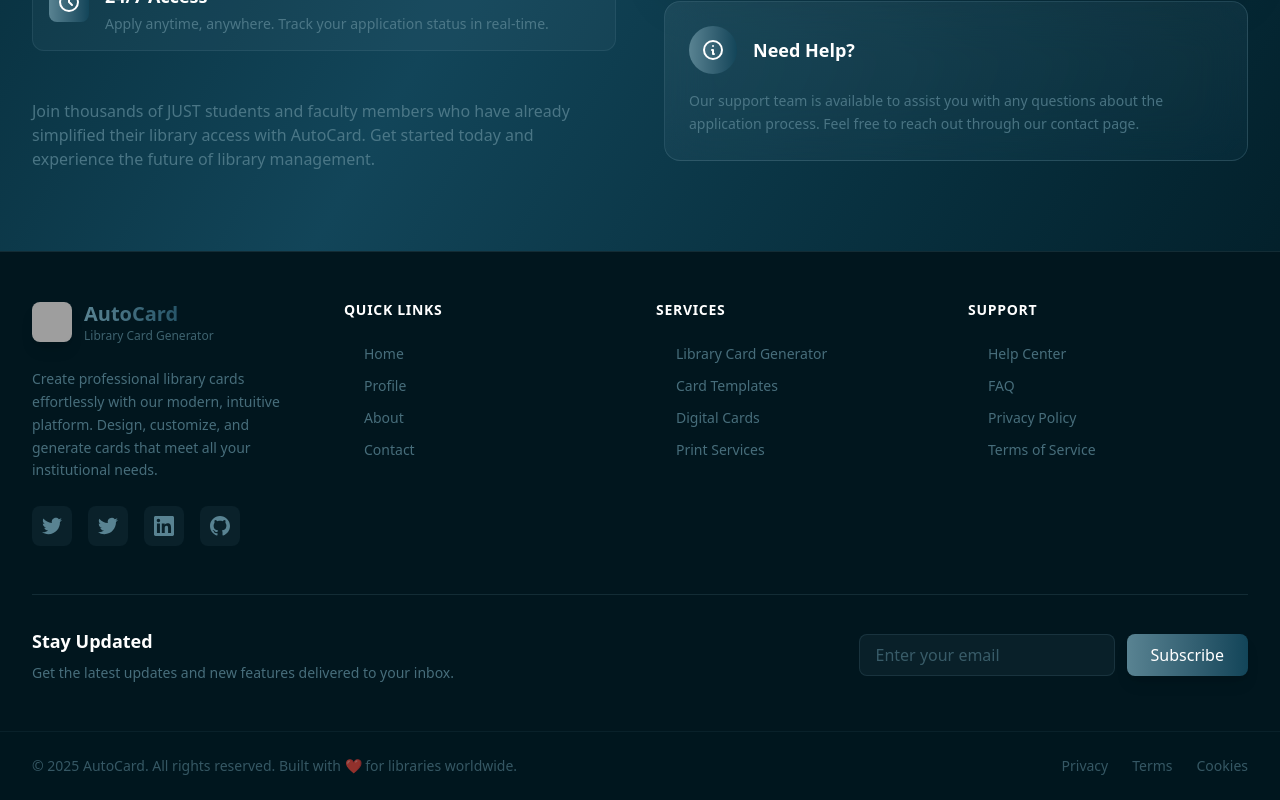
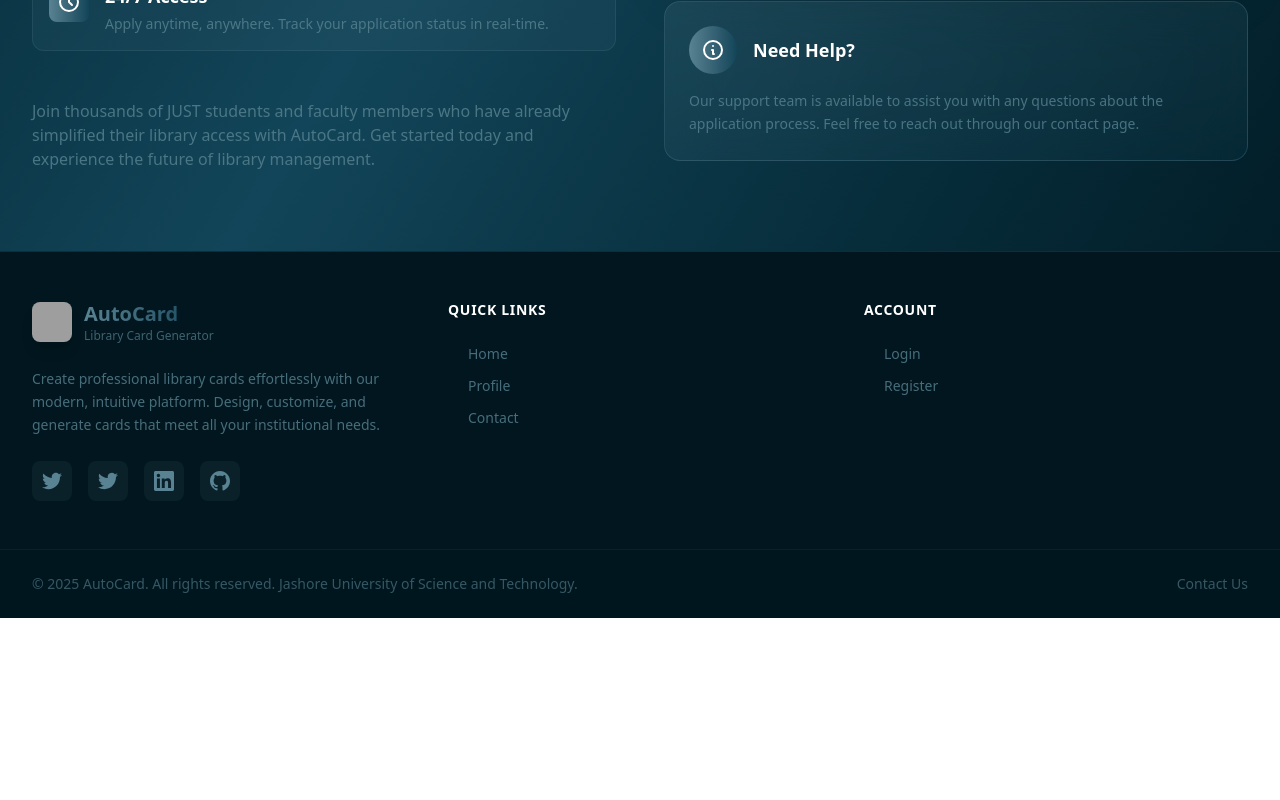
Before and after one commit to DurjoyGH/AutoCard, a React (Vite) app in the folder Frontend/: page / in a window 1280 px wide. Shown: the part 1461-2261 px from the top of the page. After the commit the page ends 2079 px from the top, so only its background shows below. Built offline with nearby package versions, Linux system fonts and the light colour scheme; grey boxes are pictures that could not be loaded.

Commit message:
footer design changed

```diff
--- a/Frontend/src/components/Navigation/Footer.jsx
+++ b/Frontend/src/components/Navigation/Footer.jsx
@@ -7,22 +7,12 @@ const Footer = () => {
   const quickLinks = [
     { name: 'Home', path: '/' },
     { name: 'Profile', path: '/profile' },
-    { name: 'About', path: '/about' },
     { name: 'Contact', path: '/contact' },
   ];
 
-  const services = [
-    { name: 'Library Card Generator', path: '/generate' },
-    { name: 'Card Templates', path: '/templates' },
-    { name: 'Digital Cards', path: '/digital' },
-    { name: 'Print Services', path: '/print' },
-  ];
-
-  const support = [
-    { name: 'Help Center', path: '/help' },
-    { name: 'FAQ', path: '/faq' },
-    { name: 'Privacy Policy', path: '/privacy' },
-    { name: 'Terms of Service', path: '/terms' },
+  const authLinks = [
+    { name: 'Login', path: '/login' },
+    { name: 'Register', path: '/register' },
   ];
 
   const socialLinks = [
@@ -52,7 +42,7 @@ const Footer = () => {
     <footer className="bg-[#01161e] border-t border-[#598392]/20">
       {/* Main Footer Content */}
       <div className="max-w-7xl mx-auto px-4 sm:px-6 lg:px-8 py-12">
-        <div className="grid grid-cols-1 md:grid-cols-2 lg:grid-cols-4 gap-8">
+        <div className="grid grid-cols-1 md:grid-cols-2 lg:grid-cols-3 gap-8">
 
           {/* Brand Section */}
           <div className="col-span-1 lg:col-span-1">
@@ -121,72 +111,26 @@ const Footer = () => {
             </ul>
           </div>
 
-          {/* Services */}
+          {/* Auth Links */}
           <div>
             <h3 className="text-white font-semibold text-sm uppercase tracking-wider mb-6">
-              Services
+              Account
             </h3>
             <ul className="space-y-3">
-              {services.map((service) => (
-                <li key={service.name}>
+              {authLinks.map((link) => (
+                <li key={link.name}>
                   <Link
-                    to={service.path}
+                    to={link.path}
                     className="text-[#598392]/80 hover:text-white transition-colors duration-200 text-sm flex items-center group"
                   >
                     <svg className="w-3 h-3 mr-2 opacity-0 group-hover:opacity-100 transition-opacity duration-200" fill="currentColor" viewBox="0 0 20 20">
                       <path fillRule="evenodd" d="M7.293 14.707a1 1 0 010-1.414L10.586 10 7.293 6.707a1 1 0 011.414-1.414l4 4a1 1 0 010 1.414l-4 4a1 1 0 01-1.414 0z" clipRule="evenodd" />
                     </svg>
-                    {service.name}
+                    {link.name}
                   </Link>
                 </li>
               ))}
             </ul>
-          </div>
-
-          {/* Support */}
-          <div>
-            <h3 className="text-white font-semibold text-sm uppercase tracking-wider mb-6">
-              Support
-            </h3>
-            <ul className="space-y-3">
-              {support.map((item) => (
-                <li key={item.name}>
-                  <Link
-                    to={item.path}
-                    className="text-[#598392]/80 hover:text-white transition-colors duration-200 text-sm flex items-center group"
-                  >
-                    <svg className="w-3 h-3 mr-2 opacity-0 group-hover:opacity-100 transition-opacity duration-200" fill="currentColor" viewBox="0 0 20 20">
-                      <path fillRule="evenodd" d="M7.293 14.707a1 1 0 010-1.414L10.586 10 7.293 6.707a1 1 0 011.414-1.414l4 4a1 1 0 010 1.414l-4 4a1 1 0 01-1.414 0z" clipRule="evenodd" />
-                    </svg>
-                    {item.name}
-                  </Link>
-                </li>
-              ))}
-            </ul>
-          </div>
-        </div>
-
-        {/* Newsletter Section */}
-        <div className="mt-12 pt-8 border-t border-[#598392]/20">
-          <div className="flex flex-col lg:flex-row items-center justify-between space-y-4 lg:space-y-0">
-            <div className="text-center lg:text-left">
-              <h3 className="text-white font-semibold text-lg mb-2">
-                Stay Updated
-              </h3>
-              <p className="text-[#598392]/80 text-sm">
-                Get the latest updates and new features delivered to your inbox.
-              </p>
-            </div>
-            <div className="flex flex-col sm:flex-row space-y-3 sm:space-y-0 sm:space-x-3 w-full lg:w-auto">
-              <input
-                type="email"
-                placeholder="Enter your email"
-                className="px-4 py-2 bg-[#598392]/10 border border-[#598392]/20 rounded-lg text-white placeholder-[#598392]/60 focus:outline-none focus:ring-2 focus:ring-[#598392]/50 focus:border-transparent transition-all duration-200 flex-1 lg:w-64"
-              />
-              <button className="px-6 py-2 bg-gradient-to-r from-[#598392] to-[#124559] text-white rounded-lg font-medium hover:from-[#124559] hover:to-[#598392] transition-all duration-200 shadow-lg hover:shadow-[#598392]/25 whitespace-nowrap">
-                Subscribe
-              </button>
-            </div>
           </div>
         </div>
       </div>
@@ -196,17 +140,11 @@ const Footer = () => {
         <div className="max-w-7xl mx-auto px-4 sm:px-6 lg:px-8 py-6">
           <div className="flex flex-col sm:flex-row items-center justify-between space-y-4 sm:space-y-0">
             <div className="text-[#598392]/60 text-sm text-center sm:text-left">
-              © {currentYear} AutoCard. All rights reserved. Built with ❤️ for libraries worldwide.
+              © {currentYear} AutoCard. All rights reserved. Jashore University of Science and Technology.
             </div>
             <div className="flex items-center space-x-6 text-sm">
-              <Link to="/privacy" className="text-[#598392]/60 hover:text-[#598392] transition-colors duration-200">
-                Privacy
-              </Link>
-              <Link to="/terms" className="text-[#598392]/60 hover:text-[#598392] transition-colors duration-200">
-                Terms
-              </Link>
-              <Link to="/cookies" className="text-[#598392]/60 hover:text-[#598392] transition-colors duration-200">
-                Cookies
+              <Link to="/contact" className="text-[#598392]/60 hover:text-[#598392] transition-colors duration-200">
+                Contact Us
               </Link>
             </div>
           </div>
```
